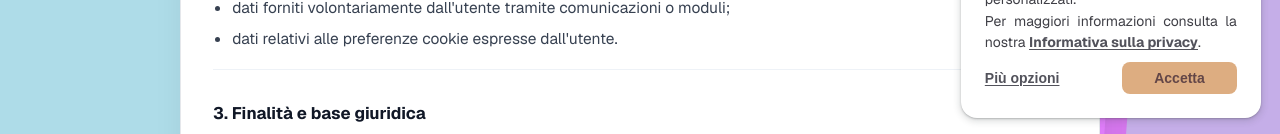
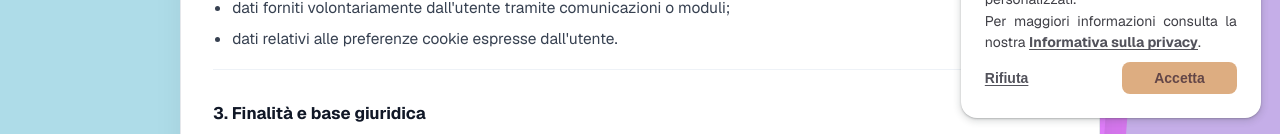
Before and after one commit to Manolo006/artaloo, a Next.js app: page /privacy in a window 1280 px wide. Shown: the part 666-800 px from the top of the page. Built offline with nearby package versions, Linux system fonts and the light colour scheme.

Commit message:
non important modifications

```diff
--- a/app/cookie-banner.tsx
+++ b/app/cookie-banner.tsx
@@ -86,12 +86,8 @@ export default function CookieBanner() {
           .
         </p>
 
-        <button
-          className="cookie-banner-more"
-          type="button"
-          onClick={() => setConsent("rejected")}
-        >
-          Più opzioni
+        <button className="cookie-banner-more" type="button" onClick={() => setConsent("rejected")}>
+          Rifiuta
         </button>
         <button className="cookie-banner-accept" type="button" onClick={() => setConsent("accepted")}>
           Accetta
--- a/app/privacy/page.tsx
+++ b/app/privacy/page.tsx
@@ -75,7 +75,7 @@ export default function PrivacyPage() {
             </p>
           </section>
 
-          <section>
+          <section id="cookie">
             <h2>6. Cookie</h2>
             <p>
               Il sito utilizza cookie tecnici necessari al funzionamento. Eventuali cookie
```
